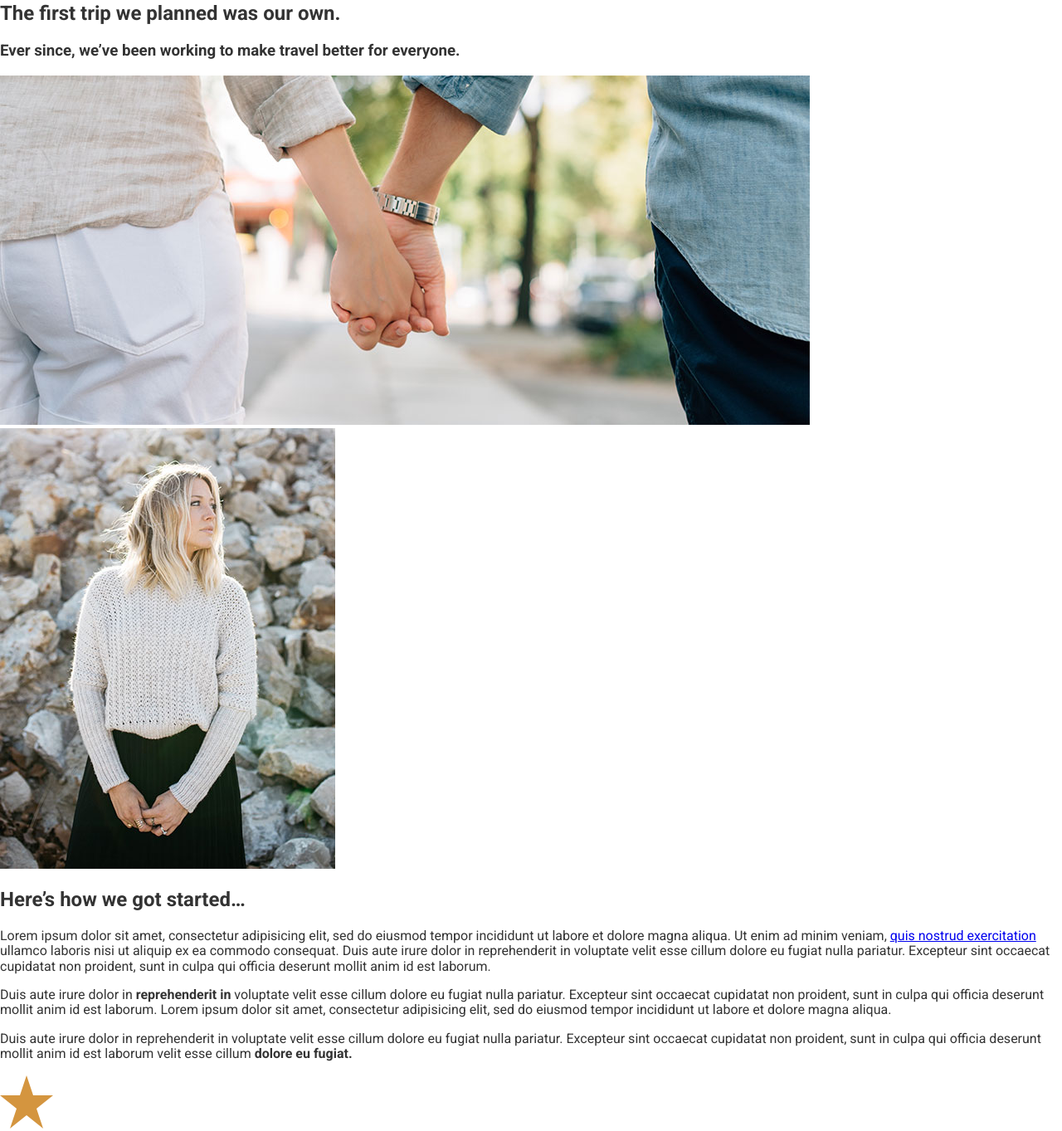
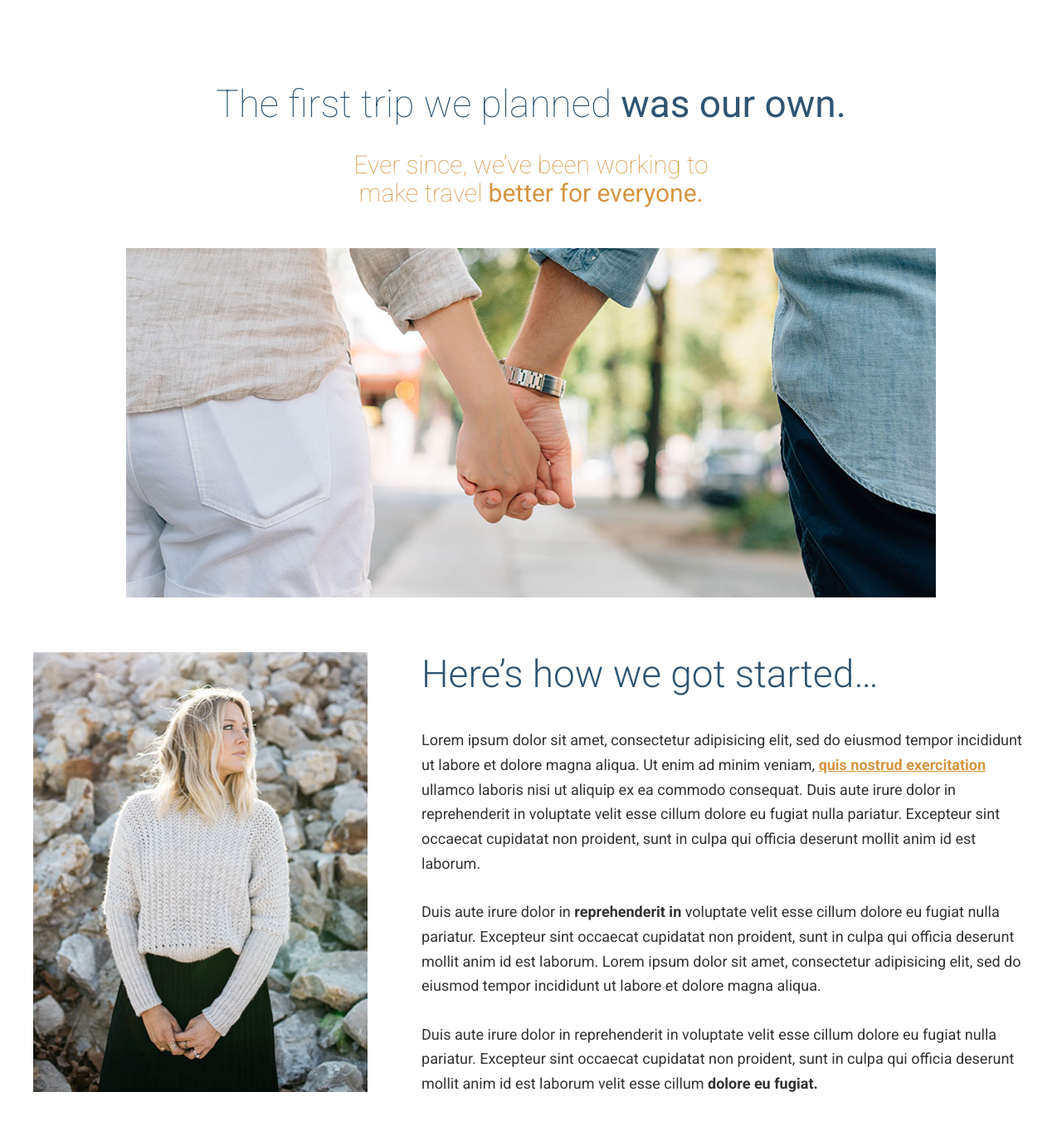
Before and after one commit to JPRoland/travel-site, a website: page app/index.html in a window 1280 px wide. Shown: the part 791-2154 px from the top of the page at 83% size. Drawn offline with Linux system fonts and the light colour scheme.

Commit message:
Completed intro blocks

```diff
--- a/app/assets/styles/base/_global.css
+++ b/app/assets/styles/base/_global.css
@@ -7,3 +7,11 @@
     max-width: 100%;
     height: auto;
 }
+
+* {
+    box-sizing: border-box;
+}
+
+a {
+    color: $mainOrange;
+}
--- a/app/assets/styles/base/_mixins.css
+++ b/app/assets/styles/base/_mixins.css
@@ -1,17 +1,25 @@
-@define-mixin atSmall{
-    @media(min-width: 530px){
+@define-mixin atSmall {
+    @media(min-width: 530px) {
         @mixin-content;
     }
 }
 
-@define-mixin atMedium{
-    @media(min-width: 800px){
+@define-mixin atMedium {
+    @media(min-width: 800px) {
         @mixin-content;
     }
 }
 
-@define-mixin atLarge{
-    @media(min-width: 1200px){
+@define-mixin atLarge {
+    @media(min-width: 1200px) {
         @mixin-content;
     }
 }
+
+@define-mixin clearFix {
+    &::after {
+        content: "";
+        clear: both;
+        display: table;
+    }
+}
--- a/app/assets/styles/modules/__btn.css
+++ b/app/assets/styles/modules/_btn.css
@@ -10,7 +10,10 @@
     }
 
     &--large {
-        font-size: 1.25rem;
         padding: 1.1rem 1.9rem;
+
+        @mixin atSmall {
+            font-size: 1.25rem;
+        }
     }
 }
--- /dev/null
+++ b/app/assets/styles/modules/_generic-content-container.css
@@ -0,0 +1,14 @@
+.generic-content-container {
+    p {
+        line-height: 1.65;
+        margin: 1.8rem 0;
+
+        @mixin atSmall {
+            font-size: 1.125rem;
+        }
+    }
+
+    p a {
+        font-weight: 700;
+    }
+}
--- /dev/null
+++ b/app/assets/styles/modules/_headline.css
@@ -0,0 +1,50 @@
+.headline {
+    font-weight: 300;
+    font-size: 1.9rem;
+    color: $mainBlue;
+
+    @mixin atSmall {
+        font-size: 2.875rem;
+    }
+
+    &--centered {
+        text-align: center;
+    }
+
+    &--orange {
+        color: $mainOrange;
+    }
+
+    &--small {
+        font-size: 1.2rem;
+        @mixin atSmall {
+            font-size: 1.875rem;
+        }
+    }
+
+    &--narrow {
+        max-width: 500px;
+        margin-left: auto;
+        margin-right: auto;
+    }
+
+    &--light {
+        font-weight: 100;
+    }
+
+    strong {
+        font-weight: 400;
+    }
+
+    &--b-margin-small {
+        margin-bottom: .5em;
+    }
+
+    &--b-margin-large {
+        margin-bottom: 1.6em;
+    }
+
+    &--no-t-margin {
+        margin-top: 0;
+    }
+}
--- /dev/null
+++ b/app/assets/styles/modules/_page-section.css
@@ -0,0 +1,12 @@
+.page-section {
+    padding: 1.2rem 0;
+
+    @mixin atMedium {
+        padding: 4.5rem 0;
+    }
+
+    &--blue {
+        background-color: $mainBlue;
+        color: #FFF;
+    }
+}
--- /dev/null
+++ b/app/assets/styles/modules/_row.css
@@ -0,0 +1,41 @@
+.row {
+
+    @mixin clearFix;
+
+    &__b-margin-until-medium {
+        margin-bottom: 1rem;
+    }
+
+    @mixin atMedium {
+        &__b-margin-until-medium {
+            margin-bottom: 0;
+        }
+
+        &__medium-4 {
+            float: left;
+            width: 33.33%;
+        }
+
+        &__medium-4--larger {
+            width: 37%;
+        }
+
+        &__medium-8 {
+            float: left;
+            width: 66.66%;
+        }
+
+        &__medium-8--smaller {
+            width: 63%;
+        }
+    }
+
+
+    &--gutters {
+        margin-right: -65px;
+    }
+
+    &--gutters > div {
+        padding-right: 65px;
+    }
+}
--- /dev/null
+++ b/app/assets/styles/modules/_wrapper.css
@@ -0,0 +1,25 @@
+.wrapper {
+    overflow: hidden;
+    padding-left: 18px;
+    padding-right: 18px;
+    max-width: 1236px;
+    margin-left: auto;
+    margin-right: auto;
+
+    &--medium {
+        max-width: 976px;
+    }
+
+    .wrapper {
+        padding-left: 0;
+        padding-right: 0;
+    }
+
+    &--b-margin {
+        margin-bottom: 1rem;
+
+        @mixin atSmall {
+            margin-bottom: 3.875rem;
+        }
+    }
+}
--- a/app/index.html
+++ b/app/index.html
@@ -1,5 +1,6 @@
 <!DOCTYPE html>
 <html>
+
 <head>
   <meta name="viewport" content="width=device-width, initial-scale=1" />
   <link href='https://fonts.googleapis.com/css?family=Roboto:400,100,300,500,700' rel='stylesheet' type='text/css'>
@@ -9,6 +10,7 @@
 
   <link rel="stylesheet" href="temp/styles/styles.css">
 </head>
+
 <body>
   <header>
     <img src="assets/images/icons/clear-view-escapes.svg">
@@ -27,46 +29,81 @@
       <source srcset="assets/images/hero--large.jpg 1920w, assets/images/hero--large-hi-dpi.jpg 3840w" media="(min-width: 1380px)">
       <source srcset="assets/images/hero--medium.jpg 1380w, assets/images/hero--medium-hi-dpi.jpg 2760w" media="(min-width: 990px)">
       <source srcset="assets/images/hero--small.jpg, 990w, assets/images/hero--small-hi-dpi.jpg 1980w" media="(min-width: 640px)">
-      <img srcset="assets/images/hero--smaller.jpg 640w, assets/images/hero--smaller-hi-dpi.jpg 1280w" alt="Coastal view of ocean and mountains">
+      <img srcset="assets/images/hero--smaller.jpg 640w, assets/images/hero--smaller-hi-dpi.jpg 1280w" alt="Coastal view of ocean and mountains"
+        class="large-hero__image">
     </picture>
     <div class="large-hero__text-content">
+      <div class="wrapper">
         <h1 class="large-hero__title">Your clarity</h1>
         <h2 class="large-hero__subtitle">One trip away</h2>
         <p class="large-hero__description">We create soul restoring journeys that inspire you to be you.</p>
         <p><a href="#" class="btn btn--orange btn--large">Get Started Today</a></p>
       </div>
     </div>
-
-  <div id="our-beginning">
-    <h2>The first trip we planned was our own.</h2>
-    <h3>Ever since, we&rsquo;ve been working to make travel better for everyone.</h3>
-    <img src="assets/images/first-trip.jpg" alt="Couple walking down a street.">
-    <img src="assets/images/our-start.jpg" alt="Our founder, Jane Doe">
-    <h2>Here&rsquo;s how we got started&hellip;</h2>
-    <p>Lorem ipsum dolor sit amet, consectetur adipisicing elit, sed do eiusmod tempor incididunt ut labore et dolore magna aliqua. Ut enim ad minim veniam, <a href="#">quis nostrud exercitation</a> ullamco laboris nisi ut aliquip ex ea commodo consequat. Duis aute irure dolor in reprehenderit in voluptate velit esse cillum dolore eu fugiat nulla pariatur. Excepteur sint occaecat cupidatat non proident, sunt in culpa qui officia deserunt mollit anim id est laborum.</p>
-    <p>Duis aute irure dolor in <strong>reprehenderit in</strong> voluptate velit esse cillum dolore eu fugiat nulla pariatur. Excepteur sint occaecat cupidatat non proident, sunt in culpa qui officia deserunt mollit anim id est laborum. Lorem ipsum dolor sit amet, consectetur adipisicing elit, sed do eiusmod tempor incididunt ut labore et dolore magna aliqua.</p>
-    <p>Duis aute irure dolor in reprehenderit in voluptate velit esse cillum dolore eu fugiat nulla pariatur. Excepteur sint occaecat cupidatat non proident, sunt in culpa qui officia deserunt mollit anim id est laborum velit esse cillum <strong>dolore eu fugiat.</strong></p>
   </div>
 
-  <div id="features">
+  <div id="our-beginning" class="page-section">
+    <div class="wrapper">
+      <h2 class="headline headline--centered headline--light headline--b-margin-small">The first trip we planned <strong>was our own.</strong></h2>
+      <h3 class="headline headline--centered headline--orange headline--light headline--small headline--b-margin-large headline--narrow">Ever since, we&rsquo;ve been working to make travel <strong>better for everyone.</strong></h3>
+      <div class="wrapper wrapper--medium wrapper--b-margin">
+        <img sizes="(min-width: 970px) 976px, 100vw" srcset="assets/images/first-trip-low-res.jpg 565w, assets/images/first-trip.jpg 976w, assets/images/first-trip-hi-dpi.jpg 1952w" alt="Couple walking down a street.">
+      </div>
+
+      <div class="row row--gutters">
+        <div class="row__medium-4 row__medium-4--larger row__b-margin-until-medium">
+          <picture>
+            <source sizes="404px" srcset="assets/images/our-start.jpg 404w, assets/images/our-start-hi-dpi.jpg 808w" media="(min-width: 1020px)">
+            <source sizes="320px" srcset="assets/images/our-start-portrait.jpg 382w, assets/images/our-start-portrait-hi-dpi.jpg 764w" media="(min-width: 800px)">
+            <img srcset="assets/images/our-start-landscape.jpg 800w, assets/images/our-start-landscape-hi-dpi.jpg 1600w" alt="Our founder Jane Doe">
+          </picture>
+        </div>
+        <div class="row__medium-8 row__medium-8--smaller">
+          <div class="generic-content-container">
+            <h2 class="headline headline--no-t-margin">Here&rsquo;s how we got started&hellip;</h2>
+            <p>Lorem ipsum dolor sit amet, consectetur adipisicing elit, sed do eiusmod tempor incididunt ut labore et dolore
+              magna aliqua. Ut enim ad minim veniam, <a href="#">quis nostrud exercitation</a> ullamco laboris nisi ut aliquip
+              ex ea commodo consequat. Duis aute irure dolor in reprehenderit in voluptate velit esse cillum dolore eu fugiat
+              nulla pariatur. Excepteur sint occaecat cupidatat non proident, sunt in culpa qui officia deserunt mollit anim
+              id est laborum.</p>
+            <p>Duis aute irure dolor in <strong>reprehenderit in</strong> voluptate velit esse cillum dolore eu fugiat nulla pariatur.
+              Excepteur sint occaecat cupidatat non proident, sunt in culpa qui officia deserunt mollit anim id est laborum.
+              Lorem ipsum dolor sit amet, consectetur adipisicing elit, sed do eiusmod tempor incididunt ut labore et dolore
+              magna aliqua.</p>
+            <p>Duis aute irure dolor in reprehenderit in voluptate velit esse cillum dolore eu fugiat nulla pariatur. Excepteur
+              sint occaecat cupidatat non proident, sunt in culpa qui officia deserunt mollit anim id est laborum velit esse
+              cillum <strong>dolore eu fugiat.</strong></p>
+          </div>
+        </div>
+      </div>
+    </div>
+  </div>
+
+  <div id="features" class="page-section page-section--blue">
+    <div class="wrapper">
       <img src="assets/images/icons/star.svg">
       <h2>Our Features</h2>
 
       <img src="assets/images/icons/rain.svg">
       <h3>We&rsquo;ll Watch the Weather</h3>
-    <p>Download our app and we&rsquo;ll send you a notice if it&rsquo;s about to rain in the next 20 minutes around your current location. A good rain can be refreshing, but sometimes you just want to stay dry.</p>
+      <p>Download our app and we&rsquo;ll send you a notice if it&rsquo;s about to rain in the next 20 minutes around your current
+        location. A good rain can be refreshing, but sometimes you just want to stay dry.</p>
 
       <img src="assets/images/icons/globe.svg">
       <h3>Global Guides</h3>
-    <p>We&rsquo;ve scoured the entire planet for the best retreats and beautiful vistas. If there&rsquo;s a corner of the world you want to escape to we know the most scenic and inspiring locations.</p>
+      <p>We&rsquo;ve scoured the entire planet for the best retreats and beautiful vistas. If there&rsquo;s a corner of the
+        world you want to escape to we know the most scenic and inspiring locations.</p>
 
       <img src="assets/images/icons/wifi.svg">
       <h3>Wi-Fi Waypoints</h3>
-    <p>We only send you on trips to places we can personally vouch for as being amazing. Which means we&rsquo;ve mapped out where local wi-fi spots are and marked them in our app&rsquo;s map view.</p>
+      <p>We only send you on trips to places we can personally vouch for as being amazing. Which means we&rsquo;ve mapped out
+        where local wi-fi spots are and marked them in our app&rsquo;s map view.</p>
 
       <img src="assets/images/icons/fire.svg">
       <h3>Survival Kit</h3>
-    <p>Everytime you book an escape with us we send you a survival kit with the finest materials. The kit will allow you to setup a tent, start a fire, scratch your own back and lower your taxes.</p>
+      <p>Everytime you book an escape with us we send you a survival kit with the finest materials. The kit will allow you to
+        setup a tent, start a fire, scratch your own back and lower your taxes.</p>
+    </div>
   </div>
 
   <div id="testimonials">
@@ -76,21 +113,28 @@
     <img src="assets/images/testimonial-jane.jpg">
     <h3>Jane Doe</h3>
     <h3>9 Time Escaper</h3>
-    <p>&ldquo;Duis aute irure dolor in reprehenderit in voluptate velit esse cillum dolore eu fugiat nulla pariatur. Excepteur sint occaecat cupidatat non proident, sunt in culpa qui officia deserunt mollit anim id est laborum. Lorem ipsum dolor sit amet, consectetur adipisicing elit, sed do eiusmod tempor incididunt ut labore et dolore magna aliqua.&rdquo;</p>
+    <p>&ldquo;Duis aute irure dolor in reprehenderit in voluptate velit esse cillum dolore eu fugiat nulla pariatur. Excepteur
+      sint occaecat cupidatat non proident, sunt in culpa qui officia deserunt mollit anim id est laborum. Lorem ipsum dolor
+      sit amet, consectetur adipisicing elit, sed do eiusmod tempor incididunt ut labore et dolore magna aliqua.&rdquo;</p>
 
     <img src="assets/images/testimonial-john.jpg">
     <h3>John Smith</h3>
     <h3>4 Time Escaper</h3>
-    <p>&ldquo;Duis aute irure dolor in reprehenderit in voluptate velit esse cillum dolore eu fugiat nulla pariatur. Excepteur sint occaecat cupidatat non proident, sunt in culpa qui officia deserunt mollit anim id est laborum. Lorem ipsum dolor sit amet, consectetur.&rdquo;</p>
+    <p>&ldquo;Duis aute irure dolor in reprehenderit in voluptate velit esse cillum dolore eu fugiat nulla pariatur. Excepteur
+      sint occaecat cupidatat non proident, sunt in culpa qui officia deserunt mollit anim id est laborum. Lorem ipsum dolor
+      sit amet, consectetur.&rdquo;</p>
 
     <img src="assets/images/testimonial-cat.jpg">
     <h3>Cat McKitty</h3>
     <h3>6 Time Escaper</h3>
-    <p>&ldquo;Duis aute irure dolor in reprehenderit in voluptate velit esse cillum dolore eu fugiat nulla pariatur. Excepteur sint occaecat cupidatat non proident, sunt in culpa qui officia deserunt mollit anim id est laborum. Lorem ipsum dolor sit amet, consectetur adipisicing elit, sed do eiusmod tempor incididunt ut.&rdquo;</p>
+    <p>&ldquo;Duis aute irure dolor in reprehenderit in voluptate velit esse cillum dolore eu fugiat nulla pariatur. Excepteur
+      sint occaecat cupidatat non proident, sunt in culpa qui officia deserunt mollit anim id est laborum. Lorem ipsum dolor
+      sit amet, consectetur adipisicing elit, sed do eiusmod tempor incididunt ut.&rdquo;</p>
   </div>
 
   <footer>
     <p>Copyright &copy; 2016 Clear View Escapes. All rights reserved. <a class="btn btn--orange" href="#">Get in Touch</a></p>
   </footer>
 </body>
+
 </html>
--- a/app/temp/styles/styles.css
+++ b/app/temp/styles/styles.css
@@ -459,16 +459,30 @@
     height: auto;
 }
 
+* {
+    -webkit-box-sizing: border-box;
+            box-sizing: border-box;
+}
+
+a {
+    color: #d59541;
+}
+
 .large-hero {
     position: relative;
+    border-bottom: 10px solid #2f5572;
 }
+
+.large-hero__image {
+        display: block;
+    }
 
 .large-hero__text-content {
         position: absolute;
         top: 50%;
         -webkit-transform: translateY(-50%);
                 transform: translateY(-50%);
-         left: 0;
+        left: 0;
         width: 100%;
         text-align: center;
     }
@@ -476,25 +490,11 @@
 .large-hero__title {
         font-weight: 300;
         color: #2f5572;
-        font-size: 1.1rem;
+        font-size: 1.4rem;
         margin: 0;
     }
 
-@media(min-width: 530px){
-
-.large-hero__title {
-            font-size: 2rem
-    }
-    }
-
-@media(min-width: 800px){
-
-.large-hero__title {
-            font-size: 3.2rem
-    }
-    }
-
-@media(min-width: 1200px){
+@media(min-width: 530px) {
 
 .large-hero__title {
             font-size: 4.8rem
@@ -504,11 +504,11 @@
 .large-hero__subtitle {
         font-weight: 300;
         color: #2f5572;
-        font-size: 1.1rem;
+        font-size: 1.5rem;
         margin: 0;
     }
 
-@media(min-width: 530px){
+@media(min-width: 530px) {
 
 .large-hero__subtitle {
             font-size: 2.9rem
@@ -517,12 +517,19 @@
 
 .large-hero__description {
         color: #FFF;
-        font-size: 1.875rem;
+        font-size: 1.1rem;
         font-weight: 100;
         text-shadow: 2px 2px 0 rgba(0, 0, 0, 0.1);
         max-width: 30rem;
         margin-left: auto;
         margin-right: auto;
+    }
+
+@media(min-width: 530px) {
+
+.large-hero__description {
+            font-size: 1.875rem
+    }
     }
 
 .btn {
@@ -538,6 +545,173 @@
     }
 
 .btn--large {
-        font-size: 1.25rem;
         padding: 1.1rem 1.9rem;
     }
+
+@media(min-width: 530px) {
+
+.btn--large {
+            font-size: 1.25rem
+    }
+    }
+
+.wrapper {
+    overflow: hidden;
+    padding-left: 18px;
+    padding-right: 18px;
+    max-width: 1236px;
+    margin-left: auto;
+    margin-right: auto;
+}
+
+.wrapper--medium {
+        max-width: 976px;
+    }
+
+.wrapper .wrapper {
+        padding-left: 0;
+        padding-right: 0;
+    }
+
+.wrapper--b-margin {
+        margin-bottom: 1rem;
+    }
+
+@media(min-width: 530px) {
+
+.wrapper--b-margin {
+            margin-bottom: 3.875rem
+    }
+    }
+
+.page-section {
+    padding: 1.2rem 0;
+}
+
+@media(min-width: 800px) {
+
+.page-section {
+        padding: 4.5rem 0
+}
+    }
+
+.page-section--blue {
+        background-color: #2f5572;
+        color: #FFF;
+    }
+
+.headline {
+    font-weight: 300;
+    font-size: 1.9rem;
+    color: #2f5572;
+}
+
+@media(min-width: 530px) {
+
+.headline {
+        font-size: 2.875rem
+}
+    }
+
+.headline--centered {
+        text-align: center;
+    }
+
+.headline--orange {
+        color: #d59541;
+    }
+
+.headline--small {
+        font-size: 1.2rem;
+    }
+
+@media(min-width: 530px) {
+
+.headline--small {
+            font-size: 1.875rem
+    }
+    }
+
+.headline--narrow {
+        max-width: 500px;
+        margin-left: auto;
+        margin-right: auto;
+    }
+
+.headline--light {
+        font-weight: 100;
+    }
+
+.headline strong {
+        font-weight: 400;
+    }
+
+.headline--b-margin-small {
+        margin-bottom: .5em;
+    }
+
+.headline--b-margin-large {
+        margin-bottom: 1.6em;
+    }
+
+.headline--no-t-margin {
+        margin-top: 0;
+    }
+
+.row::after {
+        content: "";
+        clear: both;
+        display: table;
+    }
+
+.row__b-margin-until-medium {
+        margin-bottom: 1rem;
+    }
+
+@media(min-width: 800px) {
+        .row__b-margin-until-medium {
+            margin-bottom: 0;
+        }
+
+        .row__medium-4 {
+            float: left;
+            width: 33.33%;
+        }
+
+        .row__medium-4--larger {
+            width: 37%;
+        }
+
+        .row__medium-8 {
+            float: left;
+            width: 66.66%;
+        }
+
+        .row__medium-8--smaller {
+            width: 63%;
+        }
+    }
+
+.row--gutters {
+        margin-right: -65px;
+    }
+
+.row--gutters > div {
+        padding-right: 65px;
+    }
+
+.generic-content-container p {
+        line-height: 1.65;
+        margin: 1.8rem 0;
+    }
+
+@media(min-width: 530px) {
+
+.generic-content-container p {
+            font-size: 1.125rem
+    }
+    }
+
+.generic-content-container p a {
+        font-weight: 700;
+    }
```
Also changed, not shown: app/assets/styles/modules/_large-hero.css (+13 -12 lines), app/assets/styles/styles.css (+7 -2 lines). Lines whose indentation alone changed are shown as unchanged.
